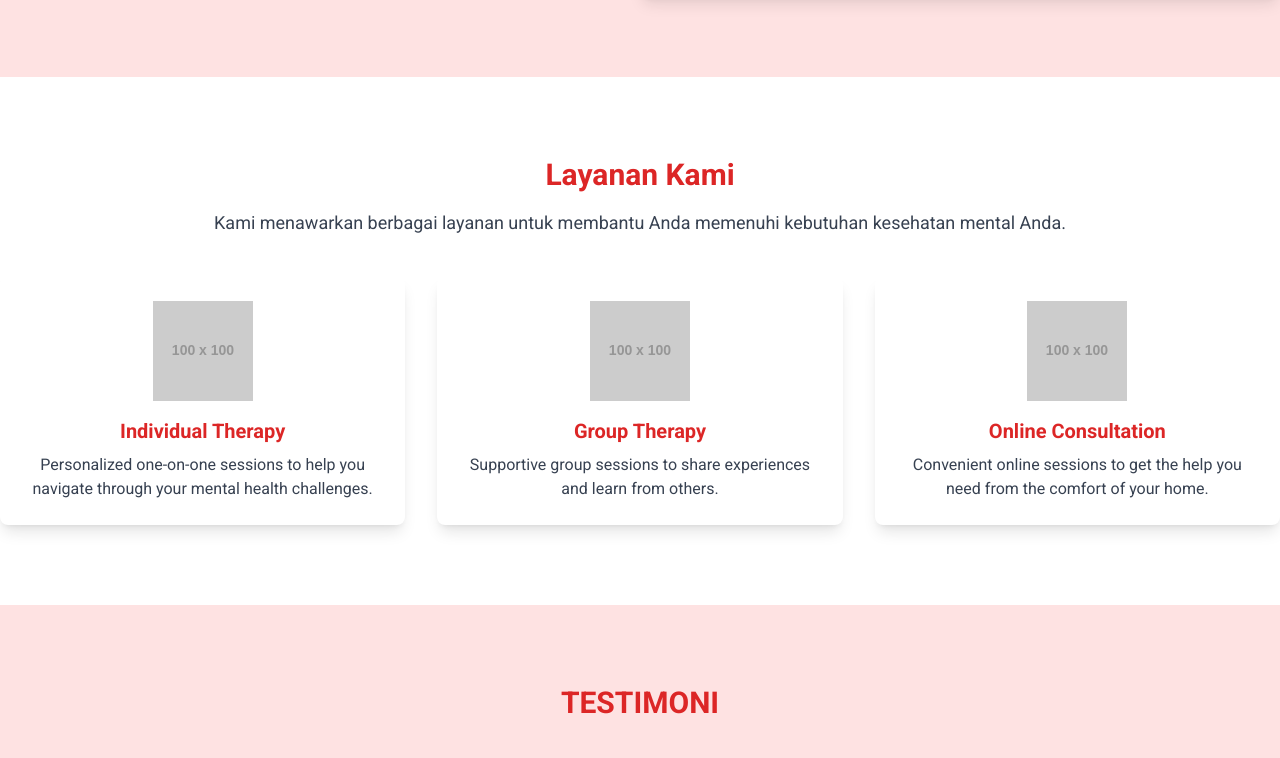
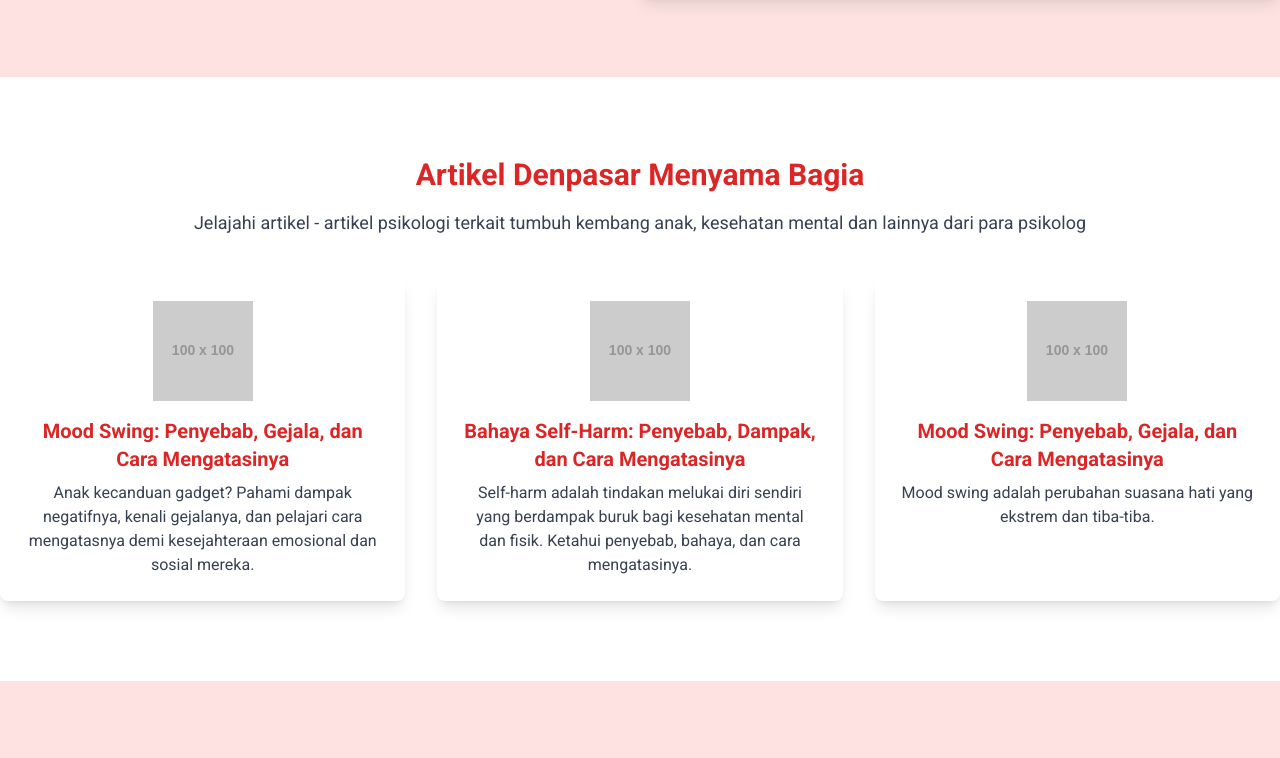
Before and after one commit to putuokky/denpasar-menyama-bagia, a plain HTML site: page index.html in a window 1280 px wide. Shown: the part 574-1332 px from the top of the page. Drawn offline with nearby package versions, Linux system fonts and the light colour scheme; placeholder pictures from the web are drawn by us.

Commit message:
Update index.html
Penyesuaian tips dan artikel

```diff
--- a/index.html
+++ b/index.html
@@ -49,23 +49,23 @@
         <!-- Services Section -->
         <section class="py-20">
             <div class="container mx-auto text-center">
-                <h2 class="text-3xl font-bold text-red-600">Layanan Kami</h2>
-                <p class="mt-4 text-lg text-gray-700">Kami menawarkan berbagai layanan untuk membantu Anda memenuhi kebutuhan kesehatan mental Anda.</p>
+                <h2 class="text-3xl font-bold text-red-600">Artikel Denpasar Menyama Bagia</h2>
+                <p class="mt-4 text-lg text-gray-700">Jelajahi artikel - artikel psikologi terkait tumbuh kembang anak, kesehatan mental dan lainnya dari para psikolog</p>
                 <div class="mt-10 grid grid-cols-1 md:grid-cols-3 gap-8">
                     <div class="bg-white p-6 rounded-lg shadow-lg">
                         <img alt="Icon representing individual therapy" class="mx-auto mb-4" src="https://placehold.co/100x100" />
-                        <h3 class="text-xl font-bold text-red-600">Individual Therapy</h3>
-                        <p class="mt-2 text-gray-700">Personalized one-on-one sessions to help you navigate through your mental health challenges.</p>
+                        <h3 class="text-xl font-bold text-red-600">Mood Swing: Penyebab, Gejala, dan Cara Mengatasinya</h3>
+                        <p class="mt-2 text-gray-700">Anak kecanduan gadget? Pahami dampak negatifnya, kenali gejalanya, dan pelajari cara mengatasnya demi kesejahteraan emosional dan sosial mereka.</p>
                     </div>
                     <div class="bg-white p-6 rounded-lg shadow-lg">
                         <img alt="Icon representing group therapy" class="mx-auto mb-4" src="https://placehold.co/100x100" />
-                        <h3 class="text-xl font-bold text-red-600">Group Therapy</h3>
-                        <p class="mt-2 text-gray-700">Supportive group sessions to share experiences and learn from others.</p>
+                        <h3 class="text-xl font-bold text-red-600">Bahaya Self-Harm: Penyebab, Dampak, dan Cara Mengatasinya</h3>
+                        <p class="mt-2 text-gray-700">Self-harm adalah tindakan melukai diri sendiri yang berdampak buruk bagi kesehatan mental dan fisik. Ketahui penyebab, bahaya, dan cara mengatasinya.</p>
                     </div>
                     <div class="bg-white p-6 rounded-lg shadow-lg">
                         <img alt="Icon representing online consultation" class="mx-auto mb-4" src="https://placehold.co/100x100" />
-                        <h3 class="text-xl font-bold text-red-600">Online Consultation</h3>
-                        <p class="mt-2 text-gray-700">Convenient online sessions to get the help you need from the comfort of your home.</p>
+                        <h3 class="text-xl font-bold text-red-600">Mood Swing: Penyebab, Gejala, dan Cara Mengatasinya</h3>
+                        <p class="mt-2 text-gray-700">Mood swing adalah perubahan suasana hati yang ekstrem dan tiba-tiba.</p>
                     </div>
                 </div>
             </div>
```
